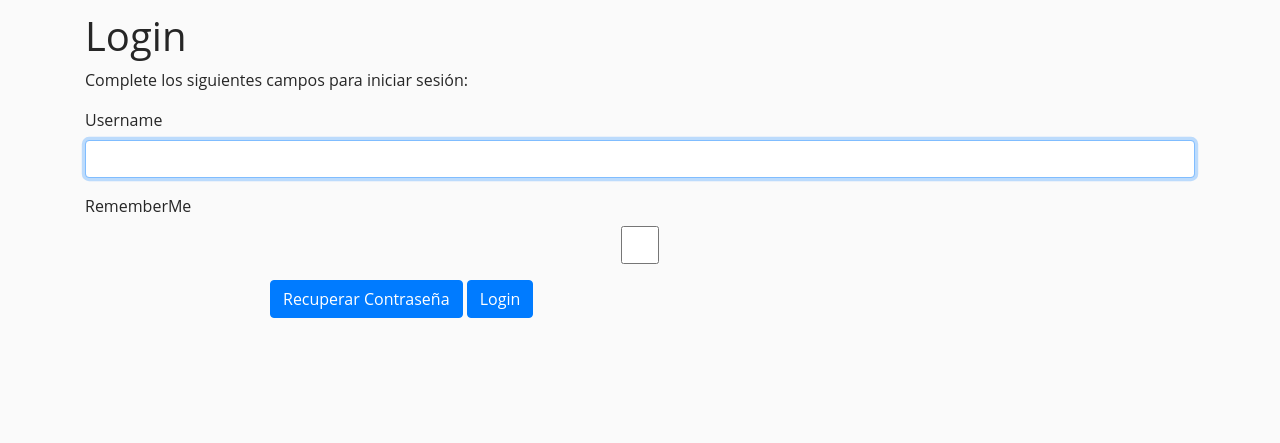
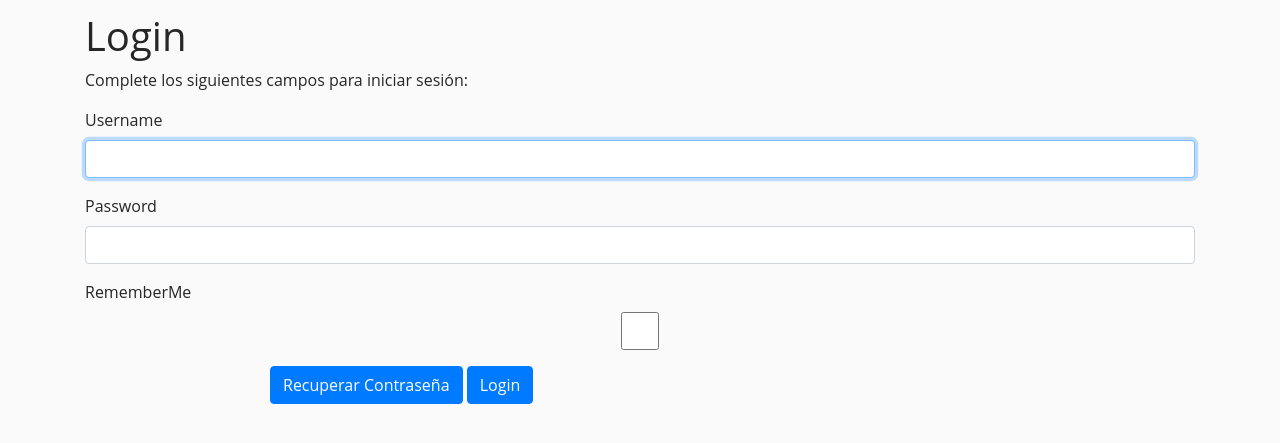
Before and after one commit to vmmarr/go, a Yii app: template views/site/login.php in a window 1280 px wide. Shown: the part 138-581 px from the top of the page. Run offline with PHP 8.4 and a stand-in for Yii, Linux system fonts and the light colour scheme; the template is opened without the code that fills it: most values are stand-ins (such as "Sample title", 1, 10 or a date in 2020); form fields are guessed from the names that the template uses; data that the repository does not hold is empty; some libraries are stand-ins or nearby versions.

Commit message:
Soluciono problema del password input

```diff
--- a/views/site/login.php
+++ b/views/site/login.php
@@ -4,7 +4,7 @@
 /* @var $form yii\bootstrap\ActiveForm */
 /* @var $model app\models\LoginForm */
 
-// use kartik\password\PasswordInput;
+use kartik\password\PasswordInput;
 use yii\helpers\Html;
 use yii\bootstrap4\ActiveForm;
 
@@ -27,7 +27,9 @@ $this->params['breadcrumbs'][] = $this->title;
 
         <?= $form->field($model, 'username')->textInput(['autofocus' => true]) ?>
 
-
+        <?= $form->field($model, 'password')->widget(PasswordInput::class, [
+            'pluginOptions' => ['showMeter' => false]
+        ])?>
 
         <?= $form->field($model, 'rememberMe')->checkbox() ?>
 
```
